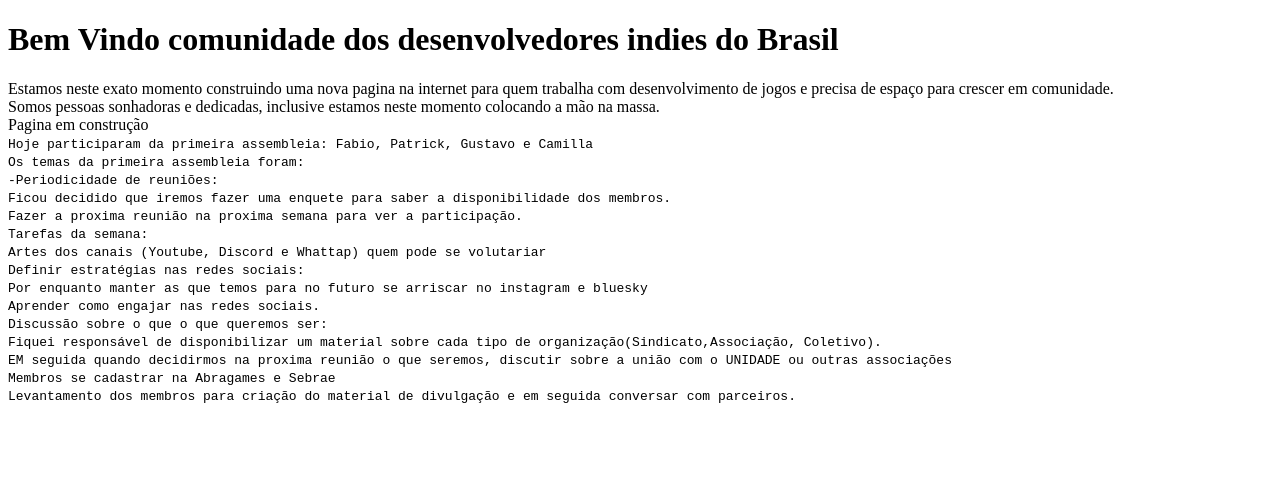
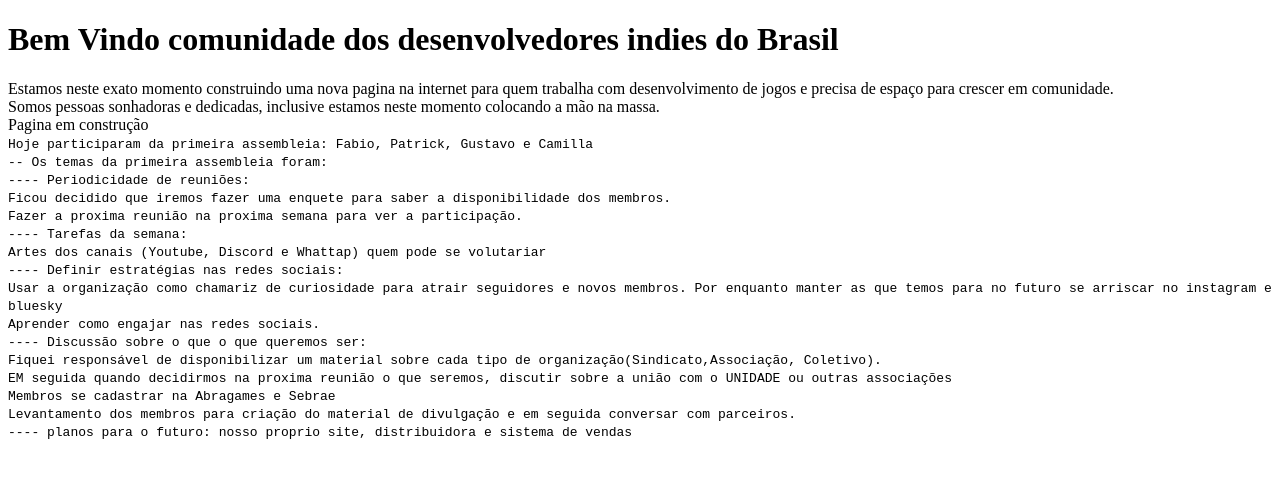
Before and after one commit to dropoujogo/IndiesBrasil, a Next.js app: page / in a window 1280 px wide. Shown: the top 478 px of the page. Built offline with nearby package versions, Linux system fonts and the light colour scheme.

Commit message:
Ata primeira reunião

```diff
--- a/pages/index.js
+++ b/pages/index.js
@@ -15,27 +15,28 @@ function Home() {
         Hoje participaram da primeira assembleia: Fabio, Patrick, Gustavo e
         Camilla
         <br />
-        Os temas da primeira assembleia foram:
+        -- Os temas da primeira assembleia foram:
         <br />
-        -Periodicidade de reuniões:
+        ---- Periodicidade de reuniões:
         <br />
         Ficou decidido que iremos fazer uma enquete para saber a disponibilidade
         dos membros.
         <br />
         Fazer a proxima reunião na proxima semana para ver a participação.
         <br />
-        Tarefas da semana:
+        ---- Tarefas da semana:
         <br />
         Artes dos canais (Youtube, Discord e Whattap) quem pode se volutariar
         <br />
-        Definir estratégias nas redes sociais:
+        ---- Definir estratégias nas redes sociais:
         <br />
-        Por enquanto manter as que temos para no futuro se arriscar no instagram
-        e bluesky
+        Usar a organização como chamariz de curiosidade para atrair seguidores e
+        novos membros. Por enquanto manter as que temos para no futuro se
+        arriscar no instagram e bluesky
         <br />
         Aprender como engajar nas redes sociais.
         <br />
-        Discussão sobre o que o que queremos ser:
+        ---- Discussão sobre o que o que queremos ser:
         <br />
         Fiquei responsável de disponibilizar um material sobre cada tipo de
         organização(Sindicato,Associação, Coletivo).
@@ -47,6 +48,9 @@ function Home() {
         <br />
         Levantamento dos membros para criação do material de divulgação e em
         seguida conversar com parceiros.
+        <br />
+        ---- planos para o futuro: nosso proprio site, distribuidora e sistema
+        de vendas
       </code>
     </>
   );
```
